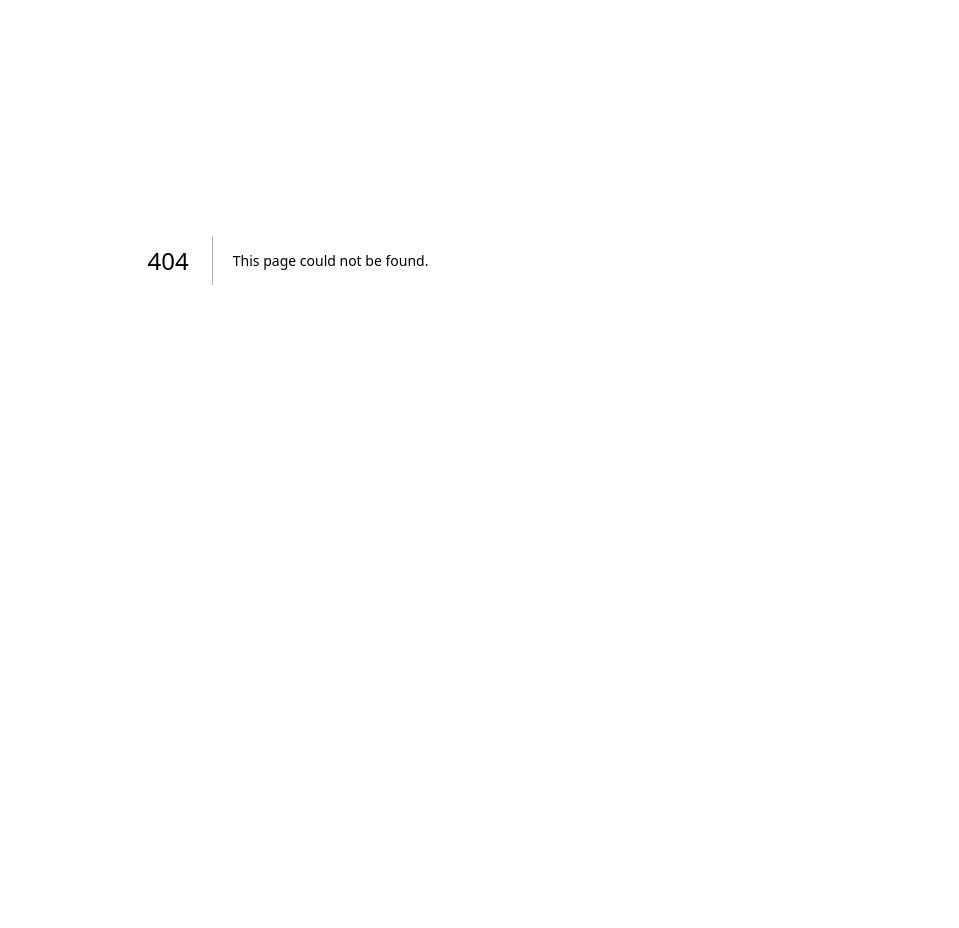
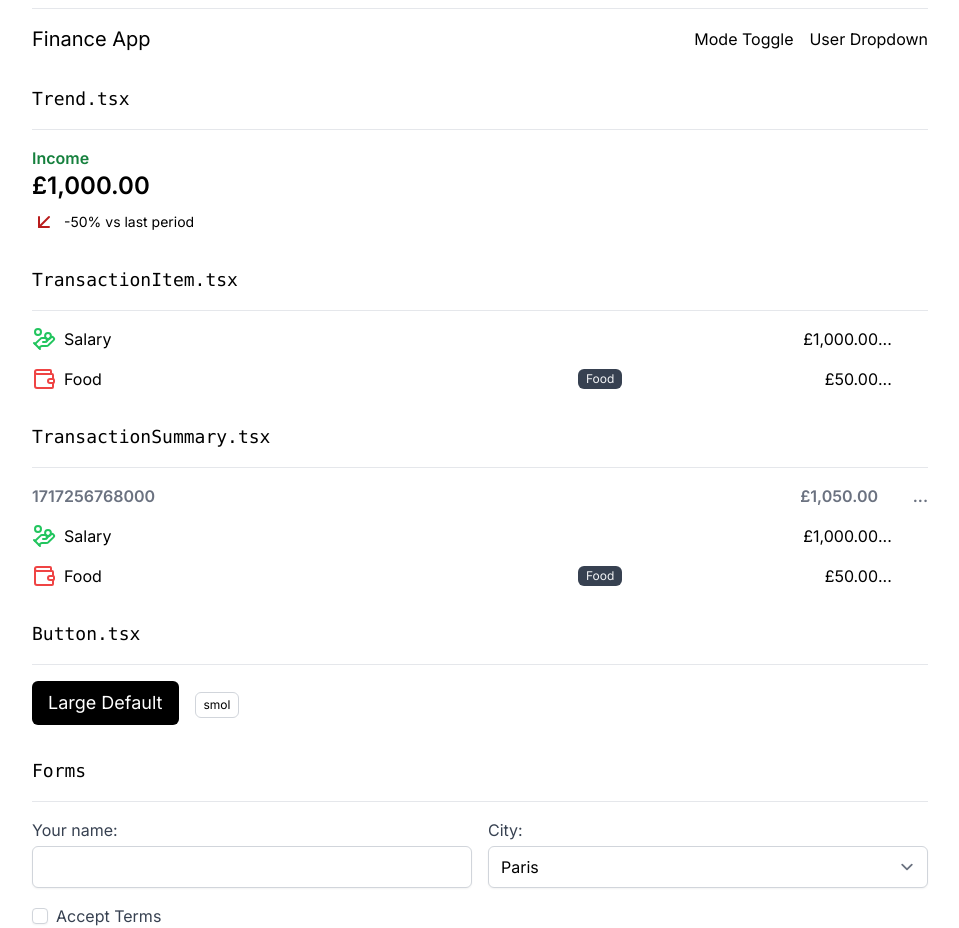
Before and after one commit to igor570/finance-tracker, a Next.js app: page /dev in a window 1280 px wide. Before the commit this address had no page. Shown: the part 140-1068 px from the top of the page, without its empty margins (160-1119 px from the left). Before the commit the page ends 800 px from the top, so only its background shows below. Built offline with nearby package versions, Linux system fonts and the light colour scheme.

Commit message:
completed major components

```diff
--- /dev/null
+++ b/app/components/Button.tsx
@@ -0,0 +1,33 @@
+import { ReactNode } from "react";
+
+type ButtonProps = {
+  variant?: Variant;
+  size?: Size;
+  children: ReactNode;
+};
+
+type Variant = "default" | "outline" | "ghost";
+type Size = "xs" | "sm" | "base" | "lg";
+
+const variants = {
+  default:
+    "bg-black text-white dark:bg-white dark:text-black rounded-md hover:bg-gray-700 dark:hover:bg-gray-300",
+  outline:
+    "border border-gray-300 dark:border-gray-500 rounded-md hover:bg-gray-300 hover:dark:bg-gray-500",
+  ghost:
+    "rounded-md bg-white hover:bg-gray-300 dark:bg-black hover:dark:bg-gray-500",
+};
+
+const sizes = {
+  xs: "text-xs px-2 py-1",
+  sm: "text-sm px-3 py-1.5",
+  base: "text-base px-4 py-2",
+  lg: "text-lg px-4 py-2",
+};
+
+export const Button = ({ variant, size, children }: ButtonProps) => {
+  const getVariants = variant ? variants[variant] : variants["default"];
+  const getSizes = size ? sizes[size] : sizes["base"];
+
+  return <button className={`${getVariants} ${getSizes}`}>{children}</button>;
+};
--- /dev/null
+++ b/app/components/Input.tsx
@@ -0,0 +1,23 @@
+type classNames = "checkbox" | "default";
+
+const typeStyles = {
+  checkbox:
+    "rounded border-gray-300 text-gray-700 bg-white dark:bg-gray-950 dark:text-gray-500 shadow-sm",
+  default:
+    "w-full rounded-md shadow-sm border-gray-300 bg-white dark:border-gray-700 dark:bg-gray-950 ",
+};
+
+export const Input = ({
+  type,
+  className,
+}: {
+  type: string;
+  className: classNames;
+}) => {
+  return (
+    <input
+      type={type}
+      className={typeStyles[className] ?? typeStyles.default}
+    />
+  );
+};
--- /dev/null
+++ b/app/components/Label.tsx
@@ -0,0 +1,20 @@
+import { ReactNode } from "react";
+
+export const Label = ({
+  className,
+  children,
+  id,
+}: {
+  className?: string;
+  children: ReactNode;
+  id?: string;
+}) => {
+  return (
+    <label
+      htmlFor={id}
+      className={`text-gray-700 dark:text-gray-300 ${className}`}
+    >
+      {children}
+    </label>
+  );
+};
--- /dev/null
+++ b/app/components/Select.tsx
@@ -0,0 +1,9 @@
+import { ReactNode } from "react";
+
+export const Select = ({ children }: { children: ReactNode }) => {
+  return (
+    <select className="w-full rounded-md shadow-sm border-gray-300 bg-white dark:border-gray-700 dark:bg-gray-950 ">
+      {children}
+    </select>
+  );
+};
--- a/app/components/TransactionSummary.tsx
+++ b/app/components/TransactionSummary.tsx
@@ -1,3 +1,23 @@
-export const TransactionSummary = () => {
-  return <div>TransactionSummary</div>;
+import { useFormatCurrency } from "@/hooks/useFormatCurrency";
+
+type TransactionSummaryProps = {
+  date: number;
+  amount: number;
 };
+
+export const TransactionSummary = ({
+  date,
+  amount,
+}: TransactionSummaryProps) => {
+  const formattedAmount = useFormatCurrency(amount);
+  return (
+    <div className="flex text-gray-500 dark:text-gray-400 font-semibold">
+      <div className="grow">{date}</div>
+
+      <div className="min-w-[70px] text-right font-semibold">
+        {formattedAmount}
+      </div>
+      <div className="min-w-[50px] flex justify-end">...</div>
+    </div>
+  );
+};
--- /dev/null
+++ b/app/components/index.ts
@@ -0,0 +1,8 @@
+export * from "./Button";
+export * from "./Header";
+export * from "./Input";
+export * from "./Label";
+export * from "./Select";
+export * from "./TransactionItem";
+export * from "./TransactionSummary";
+export * from "./Trend";
--- /dev/null
+++ b/app/dev/page.tsx
@@ -0,0 +1,109 @@
+import {
+  Header,
+  Trend,
+  TransactionItem,
+  TransactionSummary,
+  Button,
+  Label,
+  Input,
+  Select,
+} from "../components";
+
+const Page = () => {
+  return (
+    <main className={"space-y-8 "}>
+      <h1 className={"text-4xl mt-8"}>Component playground</h1>
+
+      <div>
+        <h2 className={"mb-4 text-lg font-mono"}>Header.tsx</h2>
+        <hr className={"mb-4 border-gray-200 dark:border-gray-800"} />
+        <div>
+          <Header />
+        </div>
+      </div>
+
+      <div>
+        <h2 className={"mb-4 text-lg font-mono"}>Trend.tsx</h2>
+        <hr className={"mb-4 border-gray-200 dark:border-gray-800"} />
+        <div className={"flex space-x-4"}>
+          <Trend type={"Income"} amount={1000} prevAmount={2000} />
+        </div>
+      </div>
+
+      <div>
+        <h2 className={"mb-4 text-lg font-mono"}>TransactionItem.tsx</h2>
+        <hr className={"mb-4 border-gray-200 dark:border-gray-800"} />
+        <div className="space-y-4">
+          <TransactionItem type="Income" description="Salary" amount={1000} />
+          <TransactionItem
+            type="Expense"
+            description="Food"
+            category="Food"
+            amount={50}
+          />
+        </div>
+      </div>
+
+      <div>
+        <div>
+          <h2 className={"mb-4 text-lg font-mono"}>TransactionSummary.tsx</h2>
+          <hr className={"mb-4 border-gray-200 dark:border-gray-800"} />
+          <div className={"flex flex-col space-y-4"}>
+            <TransactionSummary date={Date.now()} amount={1050} />
+            <TransactionItem type="Income" description="Salary" amount={1000} />
+            <TransactionItem
+              type="Expense"
+              description="Food"
+              category="Food"
+              amount={50}
+            />
+          </div>
+        </div>
+      </div>
+
+      <div>
+        <div>
+          <h2 className={"mb-4 text-lg font-mono"}>Button.tsx</h2>
+          <hr className={"mb-4 border-gray-200 dark:border-gray-800"} />
+          <div className={"space-x-4"}>
+            <Button variant="default" size="lg">
+              Large Default
+            </Button>
+            <Button variant="outline" size="xs">
+              smol
+            </Button>
+          </div>
+        </div>
+      </div>
+
+      <div>
+        <div>
+          <h2 className={"mb-4 text-lg font-mono"}>Forms</h2>
+          <hr className={"mb-4 border-gray-200 dark:border-gray-800"} />
+          <div className={"grid grid-cols-2 gap-4"}>
+            <div>
+              <Label className=" block mb-1">Your name: </Label>
+              <Input type="text" className="default"></Input>
+            </div>
+            <div>
+              <Label className=" block mb-1">City:</Label>
+              <Select>
+                <option>Paris</option>
+                <option>London</option>
+                <option>Belgrade</option>
+              </Select>
+            </div>
+            <div className="flex items-center">
+              <Input type="checkbox" className="checkbox" />
+              <Label className="ml-2" id="terms">
+                Accept Terms
+              </Label>
+            </div>
+          </div>
+        </div>
+      </div>
+    </main>
+  );
+};
+
+export default Page;
--- a/app/playground/page.tsx
+++ /dev/null
@@ -1,43 +0,0 @@
-import { Header } from "../components/Header";
-import { Trend } from "@/app/components/Trend";
-import { TransactionItem } from "../components/TransactionItem";
-
-const Page = () => {
-  return (
-    <main className={"space-y-8 "}>
-      <h1 className={"text-4xl mt-8"}>Component playground</h1>
-
-      <div>
-        <h2 className={"mb-4 text-lg font-mono"}>Header.tsx</h2>
-        <hr className={"mb-4 border-gray-200 dark:border-gray-800"} />
-        <div>
-          <Header />
-        </div>
-      </div>
-
-      <div>
-        <h2 className={"mb-4 text-lg font-mono"}>Trend.tsx</h2>
-        <hr className={"mb-4 border-gray-200 dark:border-gray-800"} />
-        <div className={"flex space-x-4"}>
-          <Trend type={"Income"} amount={1000} prevAmount={2000} />
-        </div>
-      </div>
-
-      <div>
-        <h2 className={"mb-4 text-lg font-mono"}>TransactionItem.tsx</h2>
-        <hr className={"mb-4 border-gray-200 dark:border-gray-800"} />
-        <div className="space-y-4">
-          <TransactionItem type="Income" description="Salary" amount={1000} />
-          <TransactionItem
-            type="Expense"
-            description="Food"
-            category="Food"
-            amount={50}
-          />
-        </div>
-      </div>
-    </main>
-  );
-};
-
-export default Page;
--- a/package.json
+++ b/package.json
@@ -15,6 +15,7 @@
     "react-dom": "^18"
   },
   "devDependencies": {
+    "@tailwindcss/forms": "^0.5.7",
     "@types/node": "^20",
     "@types/react": "^18",
     "@types/react-dom": "^18",
--- a/tailwind.config.ts
+++ b/tailwind.config.ts
@@ -15,6 +15,6 @@ const config: Config = {
       },
     },
   },
-  plugins: [],
+  plugins: [require("@tailwindcss/forms")],
 };
 export default config;
```
Also changed, not shown: 1 other file (tests, documents, lock files or other folders).
